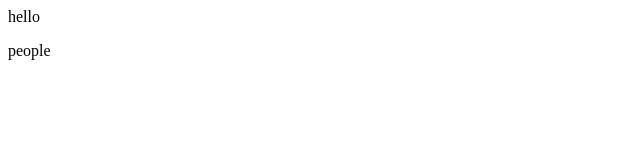
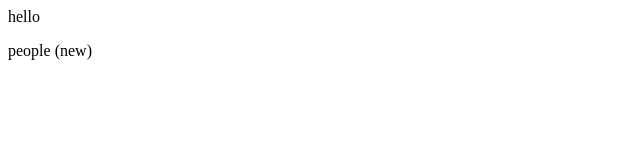
Before and after one commit to KhushiJindal2006/localrepo, a plain HTML site: page index.html in a window 1280 px wide. Shown: the full height of the page, 0-640 px from the left. Drawn offline with Linux system fonts and the light colour scheme.

Commit message:
new change

```diff
--- a/index.html
+++ b/index.html
@@ -1,2 +1,2 @@
 <p>hello</p>
-<p>people</p>
+<p>people (new)</p>
```
